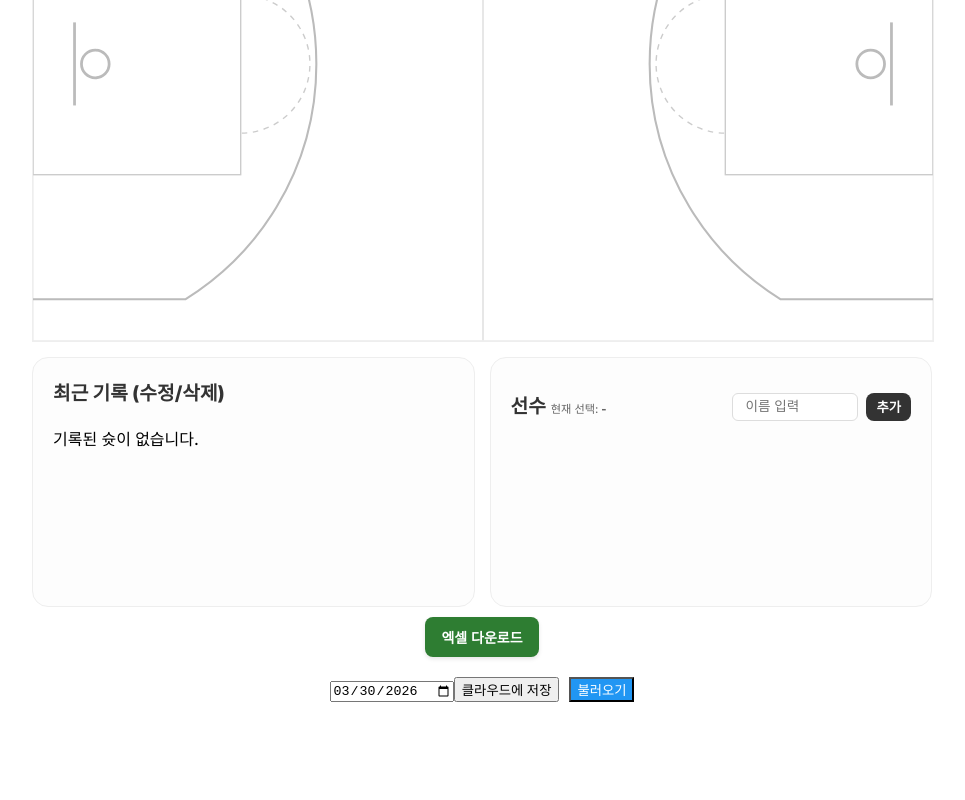
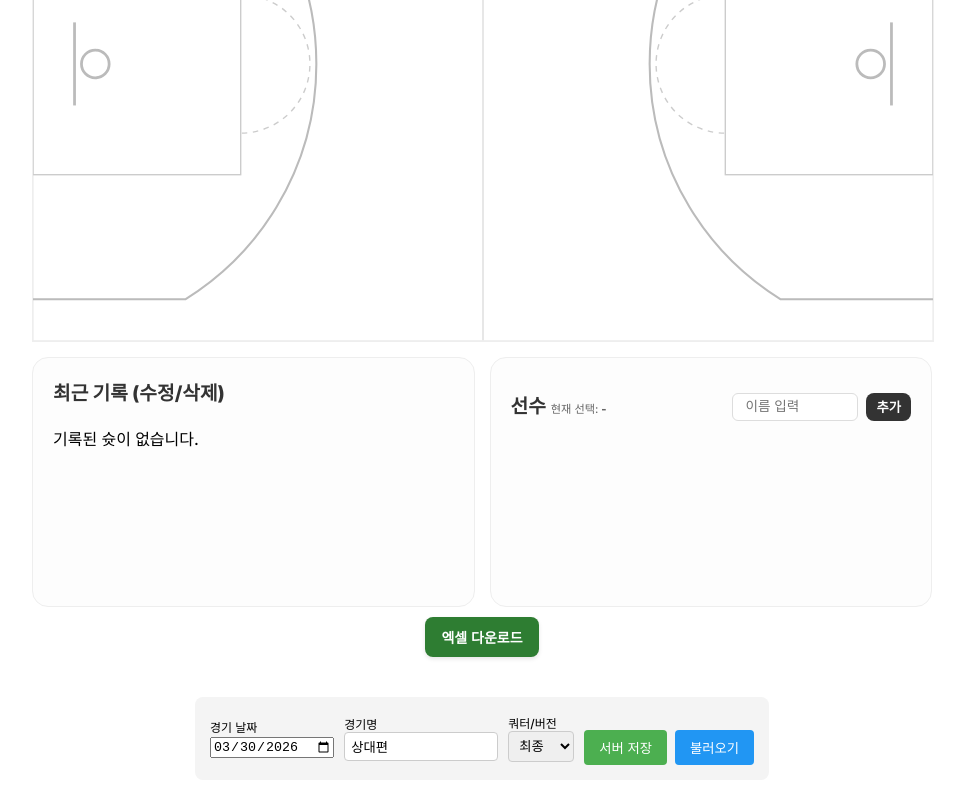
Before and after one commit to eehooj/basketball-short-chart, a Nuxt app: page / in a window 1280 px wide. Shown: the part 294-1094 px from the top of the page, without its empty margins (158-1123 px from the left). Before the commit the page ends 1016 px from the top, so only its background shows below. Built offline with nearby package versions, Linux system fonts and the light colour scheme.

Commit message:
Modify: 저장시 이름 입력 추가, 쿼터 별 저장 기능 추가

```diff
--- a/app/pages/index.vue
+++ b/app/pages/index.vue
@@ -12,6 +12,10 @@ interface ShotData {
   players: string[];
   updatedAt?: string;
 }
+
+const matchName = ref('상대편'); // 기본 경기명
+const saveTag = ref('최종');      // 기본 쿼터
+const tags = ['1쿼터', '2쿼터', '3쿼터', '4쿼터', '최종', '연장'];
 
 const {
   leftShots, rightShots, addShot, removeShot,
@@ -88,58 +92,110 @@ const handleRecordShot = (x: number, y: number) => {
 
 const handleResetPlayers = () => {
   resetPlayers();
-  currentPlayer.value = ''; // 🚩 선수가 다 지워졌으므로 현재 선택된 선수도 초기화
+  currentPlayer.value = ''; // 선수가 다 지워졌으므로 현재 선택된 선수도 초기화
   filterPlayer.value = '전체'; // 필터도 전체로 되돌림
 }
 
 const selectedDate = ref(new Date().toISOString().split('T')[0]); // 오늘 날짜 기본값
 
 const saveToCloud = async () => {
-  // 데이터가 아예 없는데 저장하려고 하면 경고창 띄우기
+  if (!matchName.value.trim()) {
+    alert('경기 이름을 입력해주세요!');
+    return;
+  }
+
+  // 키 생성: 2026-04-06-위켄즈_1쿼터
+  const versionKey = `${selectedDate.value}-${matchName.value.trim()}_${saveTag.value}`;
+
+  // 데이터 존재 확인
   if (leftShots.value.length === 0 && rightShots.value.length === 0) {
-    if (!confirm("빈 데이터를 저장하시겠습니까?")) {
-      return;
-    }
+    if (!confirm(`[${versionKey}] 현재 기록된 슛이 없습니다. 빈 데이터를 저장하시겠습니까?`)) return;
   }
 
   try {
-    // 우리가 만든 /api/save-shots로 데이터를 쏩니다.
-    const res = await $fetch('/api/save-shots', {
+    const res = await $fetch<{ success: boolean }>('/api/save-shots', {
       method: 'POST',
       body: {
-        date: selectedDate.value,
-        leftShots: leftShots.value,   // 기존 reactive 변수명에 맞게 수정
+        date: versionKey,
+        leftShots: leftShots.value,
         rightShots: rightShots.value,
         players: players.value
       }
     });
 
     if (res.success) {
-      alert(`${selectedDate.value} 기록이 서버에 저장되었습니다!`);
+      alert(`[${versionKey}] 기록이 서버에 저장되었습니다!`);
+
+      // 추가된 로직: 저장이 성공하면 화면의 슛 기록을 비웁니다.
+      // 쿼터별로 따로 관리하기 위해 '최종' 저장 시에는 물어보고 지우거나 유지할 수 있습니다.
+      if (saveTag.value !== '최종') {
+        if (confirm(`${saveTag.value} 기록이 저장되었습니다. 다음 쿼터 기록을 위해 화면을 비울까요?`)) {
+          leftShots.value = [];
+          rightShots.value = [];
+          // 참고: useShotChart의 resetData를 써도 되지만,
+          // 선수 목록까지 지워질 수 있으니 슛 변수만 직접 비우는 게 안전합니다.
+        }
+      }
     }
-  } catch (error) {
-    alert('저장 실패! 터미널의 에러 로그를 확인해주세요.');
+  } catch (e) {
+    console.error('[SaveToCloud Error]:', e);
+
+    alert('저장 실패! 서버 상태를 확인해주세요.');
   }
 };
 
 const loadFromCloud = async () => {
   try {
-    // 🚩 <ShotData>를 추가하여 타입을 명시합니다.
-    const data = await $fetch<ShotData>(`/api/get-shots`, {
-      query: { date: selectedDate.value }
-    });
+    // 1. '최종'을 선택했을 때의 특별 로직
+    if (saveTag.value === '최종') {
+      const quarters = ['1쿼터', '2쿼터', '3쿼터', '4쿼터'];
 
-    if (data) {
-      // 이제 data.leftShots 등에 빨간 줄이 생기지 않습니다.
-      leftShots.value = data.leftShots || [];
-      rightShots.value = data.rightShots || [];
-      players.value = data.players || [];
+      // 4개의 쿼터 데이터를 동시에 요청합니다.
+      const promises = quarters.map(q =>
+          $fetch<ShotData>(`/api/get-shots`, {
+            query: { date: `${selectedDate.value}-${matchName.value.trim()}_${q}` }
+          }).catch(() => null) // 데이터가 없는 쿼터는 무시
+      );
 
-      alert(`${selectedDate.value} 기록을 성공적으로 불러왔습니다!`);
+      const results = await Promise.all(promises);
+
+      // 데이터를 하나로 합칩니다 (Merge)
+      let combinedLeft: any[] = [];
+      let combinedRight: any[] = [];
+      let combinedPlayers = new Set<string>();
+
+      results.forEach(data => {
+        if (data) {
+          combinedLeft = [...combinedLeft, ...(data.leftShots || [])];
+          combinedRight = [...combinedRight, ...(data.rightShots || [])];
+          (data.players || []).forEach(p => combinedPlayers.add(p));
+        }
+      });
+
+      // 합쳐진 데이터를 화면에 뿌려줍니다.
+      leftShots.value = combinedLeft;
+      rightShots.value = combinedRight;
+      players.value = Array.from(combinedPlayers);
+
+      alert(`[${matchName.value}] 모든 쿼터 기록을 합산하여 불러왔습니다!`);
+    }
+
+    // 2. 일반 쿼터(1, 2, 3, 4) 불러오기 로직 (기존과 동일)
+    else {
+      const versionKey = `${selectedDate.value}-${matchName.value.trim()}_${saveTag.value}`;
+      const data = await $fetch<ShotData>(`/api/get-shots`, { query: { date: versionKey } });
+
+      if (data) {
+        leftShots.value = data.leftShots || [];
+        rightShots.value = data.rightShots || [];
+        players.value = data.players || [];
+        alert(`[${versionKey}] 기록을 불러왔습니다!`);
+      }
     }
   } catch (e) {
-    console.error(e);
-    alert('데이터를 가져오는데 실패했습니다.');
+    console.error('[loadFromCloud Error]:', e);
+
+    alert('데이터를 불러오는 중 오류가 발생했습니다.');
   }
 };
 </script>
@@ -240,10 +296,33 @@ const loadFromCloud = async () => {
     <button @click="downloadExcel" class="btn-excel">
       엑셀 다운로드
     </button>
-    <div class="save-container">
-      <input type="date" v-model="selectedDate" class="date-input" />
-      <button @click="saveToCloud" class="save-btn">클라우드에 저장</button>
-      <button @click="loadFromCloud" class="load-btn" style="background-color: #2196F3; color: white; margin-left: 10px;">불러오기</button>
+    <div class="save-container" style="display: flex; flex-wrap: wrap; gap: 10px; align-items: center; background: #f4f4f4; padding: 15px; border-radius: 8px; margin-top: 20px;">
+      <div class="input-group">
+        <label for="game-date" style="font-size: 12px; display: block;">경기 날짜</label>
+        <input type="date" id="game-date" v-model="selectedDate" class="date-input" />
+      </div>
+
+      <div class="input-group">
+        <label for="match-name" style="font-size: 12px; display: block;">경기명</label>
+        <input
+            id="match-name"
+            v-model="matchName"
+            placeholder="예: 상대편"
+            style="padding: 6px; border: 1px solid #ccc; border-radius: 4px; width: 140px;"
+        />
+      </div>
+
+      <div class="input-group">
+        <label for="save-tag" style="font-size: 12px; display: block;">쿼터/버전</label>
+        <select id="save-tag" v-model="saveTag" style="padding: 6px; border-radius: 4px; border: 1px solid #ccc;">
+          <option v-for="tag in tags" :key="tag" :value="tag">{{ tag }}</option>
+        </select>
+      </div>
+
+      <div class="button-group" style="display: flex; gap: 8px; margin-top: 18px;">
+        <button @click="saveToCloud" class="save-btn" style="background-color: #4CAF50; color: white; border: none; padding: 8px 15px; border-radius: 4px; cursor: pointer;">서버 저장</button>
+        <button @click="loadFromCloud" class="load-btn" style="background-color: #2196F3; color: white; border: none; padding: 8px 15px; border-radius: 4px; cursor: pointer;">불러오기</button>
+      </div>
     </div>
   </div>
 
```
